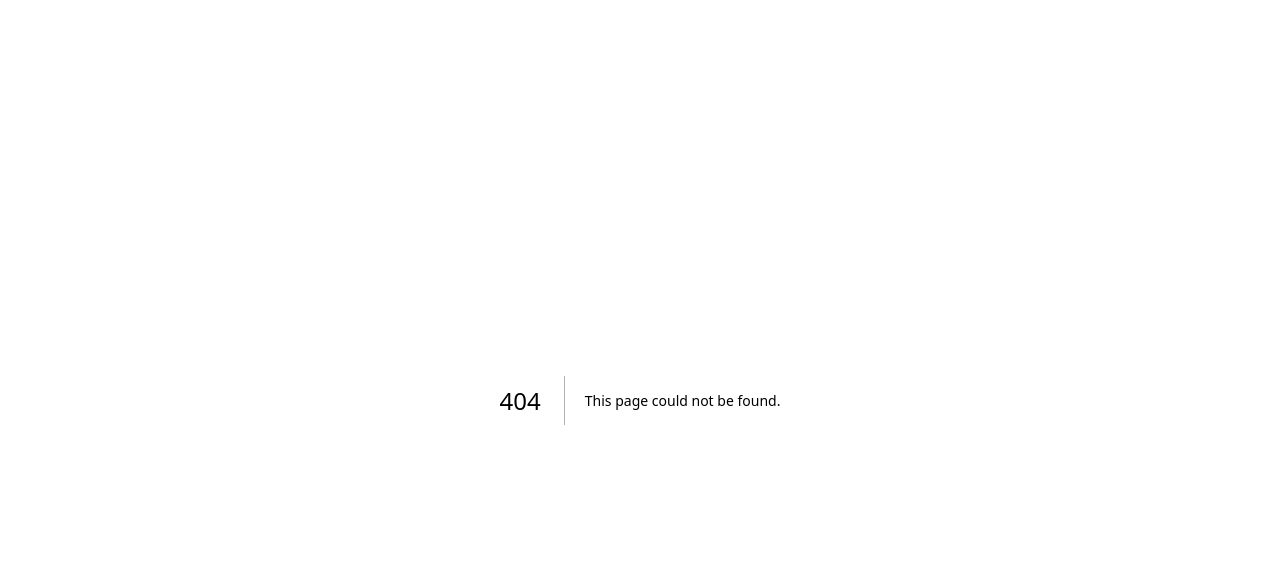
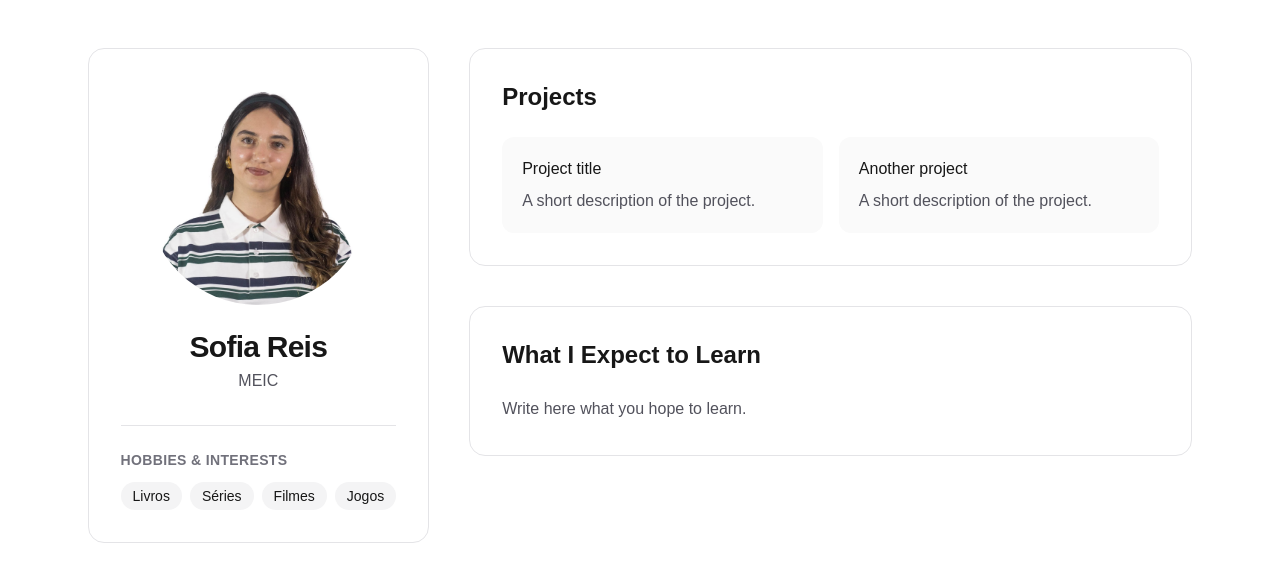
Before and after one commit to sofiareis803/website_TL, a Next.js app: page /members/sofia in a window 1280 px wide. Before the commit this address had no page. Shown: the top 582 px of the page. Built offline with nearby package versions, Linux system fonts and the light colour scheme.

Commit message:
feat: basic page with some information, Card and ProfileCard components

```diff
--- /dev/null
+++ b/app/members/sofia/page.tsx
@@ -0,0 +1,61 @@
+import Card from "@/components/Card";
+import ProfileCard from "@/components/ProfileCard";
+
+export default function SofiaPage() {
+  return (
+    <main className="mx-auto min-h-screen max-w-7xl px-6 py-12 lg:px-12">
+      <div className="grid gap-10 lg:grid-cols-3">
+        <aside className="lg:col-span-1">
+          <ProfileCard
+            photo="/pictures/sofia.jpg"
+            name="Sofia Reis"
+            course="MEIC"
+          >
+            <h2 className="text-sm font-semibold uppercase tracking-wide text-zinc-500">
+              Hobbies &amp; Interests
+            </h2>
+            <ul className="mt-3 flex flex-wrap gap-2">
+              <li className="rounded-full bg-zinc-100 px-3 py-1 text-sm dark:bg-zinc-800">
+                  Livros
+              </li>
+              <li className="rounded-full bg-zinc-100 px-3 py-1 text-sm dark:bg-zinc-800">
+                Séries
+              </li>
+              <li className="rounded-full bg-zinc-100 px-3 py-1 text-sm dark:bg-zinc-800">
+                Filmes
+              </li>
+              <li className="rounded-full bg-zinc-100 px-3 py-1 text-sm dark:bg-zinc-800">
+                Jogos
+              </li>
+            </ul>
+          </ProfileCard>
+        </aside>
+
+        <div className="space-y-10 lg:col-span-2">
+          <Card title="Projects">
+            <div className="mt-6 grid gap-4 md:grid-cols-2">
+              <div className="rounded-xl bg-zinc-50 p-5 dark:bg-zinc-900">
+                <h3 className="font-medium">Project title</h3>
+                <p className="mt-2 text-zinc-600 dark:text-zinc-400">
+                  A short description of the project.
+                </p>
+              </div>
+              <div className="rounded-xl bg-zinc-50 p-5 dark:bg-zinc-900">
+                <h3 className="font-medium">Another project</h3>
+                <p className="mt-2 text-zinc-600 dark:text-zinc-400">
+                  A short description of the project.
+                </p>
+              </div>
+            </div>
+          </Card>
+
+          <Card title="What I Expect to Learn">
+            <p className="leading-7 text-zinc-600 dark:text-zinc-400">
+              Write here what you hope to learn.
+            </p>
+          </Card>
+        </div>
+      </div>
+    </main>
+  );
+}
--- /dev/null
+++ b/components/Card.tsx
@@ -0,0 +1,14 @@
+export default function Card({
+  title,
+  children,
+}: {
+  title: string;
+  children: React.ReactNode;
+}) {
+  return (
+    <section className="rounded-2xl border border-zinc-200 p-8 dark:border-zinc-800">
+      <h2 className="text-2xl font-semibold">{title}</h2>
+      <div className="mt-6">{children}</div>
+    </section>
+  );
+}
--- /dev/null
+++ b/components/ProfileCard.tsx
@@ -0,0 +1,34 @@
+import Image from "next/image";
+
+export default function ProfileCard({
+  photo,
+  name,
+  course,
+  children,
+}: {
+  photo: string;
+  name: string;
+  course: string;
+  children?: React.ReactNode;
+}) {
+  return (
+    <div className="rounded-2xl border border-zinc-200 p-8 text-center dark:border-zinc-800 lg:sticky lg:top-8">
+      <Image
+        src={photo}
+        alt={`Photo of ${name}`}
+        width={240}
+        height={240}
+        className="mx-auto h-56 w-56 rounded-full object-cover"
+        priority
+      />
+      <h1 className="mt-6 text-3xl font-semibold tracking-tight">{name}</h1>
+      <p className="mt-1 text-zinc-600 dark:text-zinc-400">{course}</p>
+
+      {children && (
+        <div className="mt-8 border-t border-zinc-200 pt-6 text-left dark:border-zinc-800">
+          {children}
+        </div>
+      )}
+    </div>
+  );
+}
```
Also changed, not shown: components/Navbar.tsx (added), public/pictures/sofia.jpg (added).
